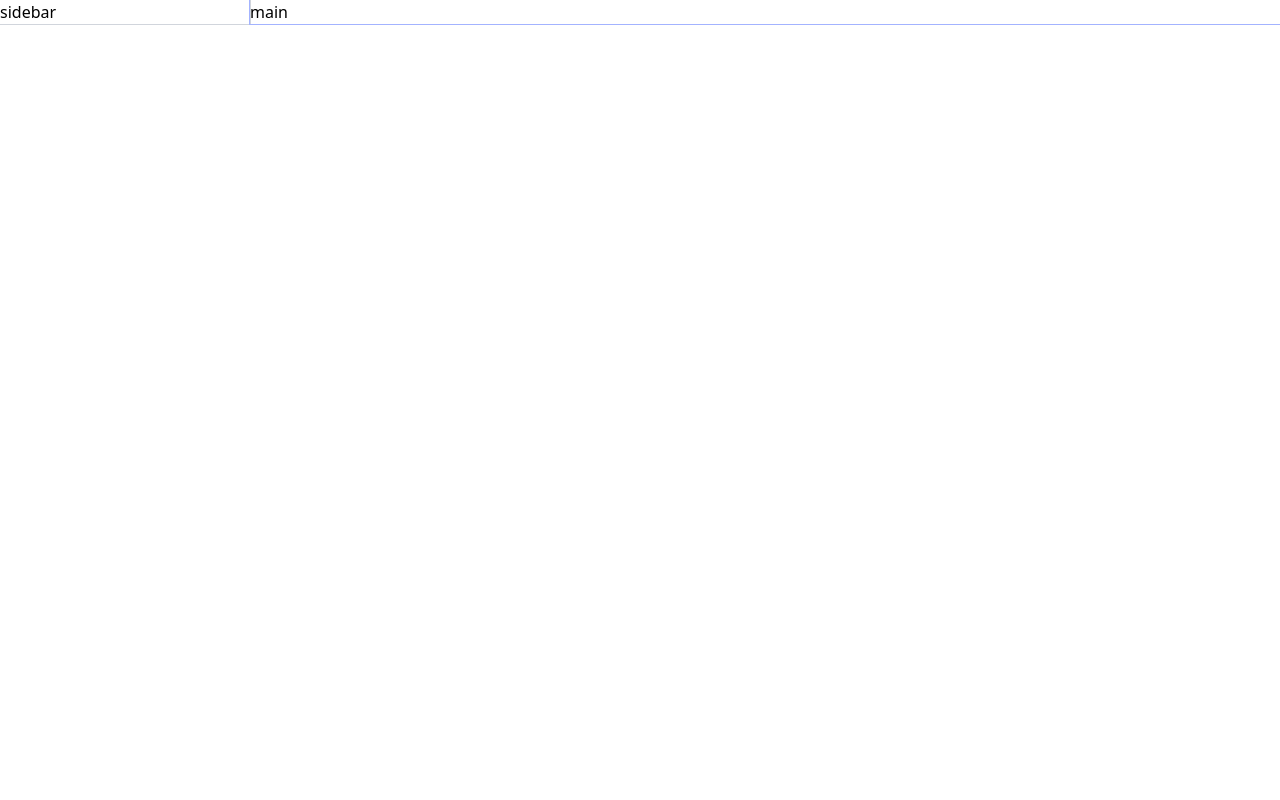
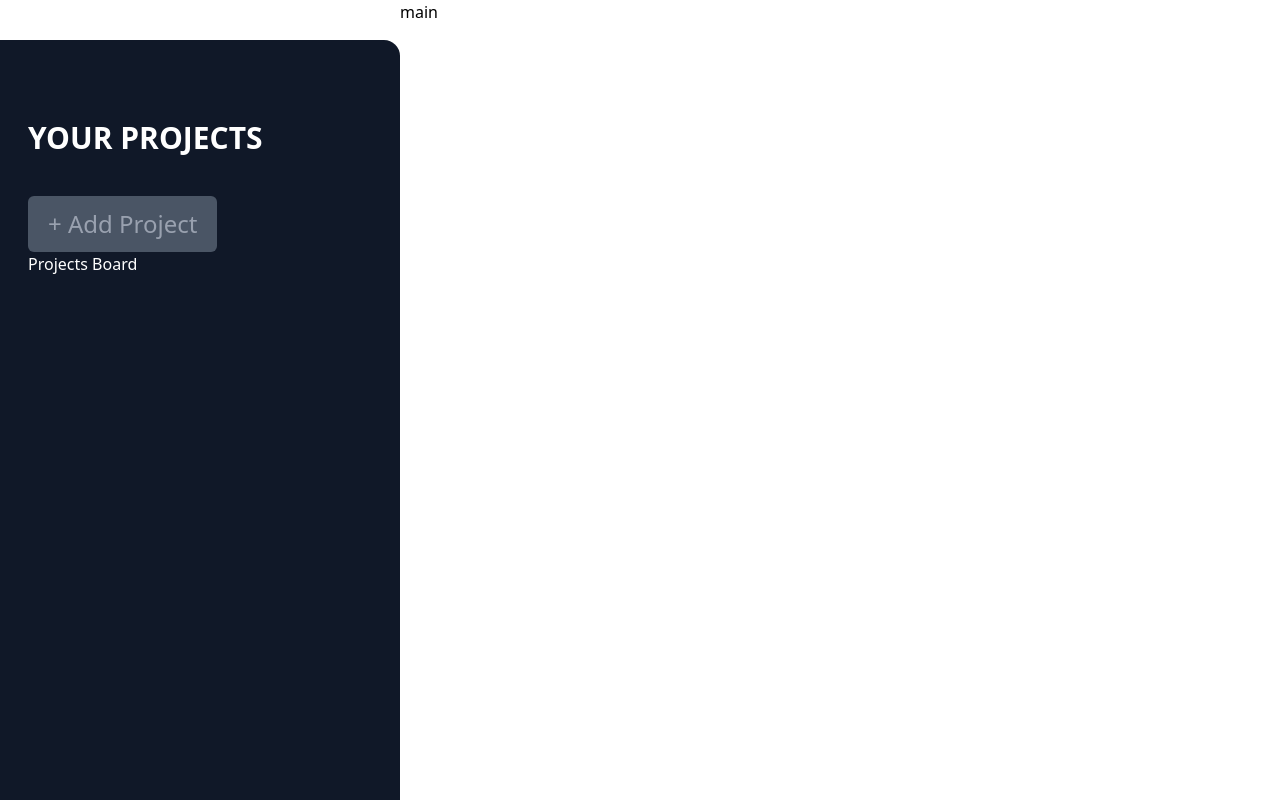
Before and after one commit to nimabed/project-manager, a React (Vite) app: page / in a window 1280 px wide. Built offline with nearby package versions, Linux system fonts and the light colour scheme.

Commit message:
Sidebar component added!

```diff
--- a/src/App.jsx
+++ b/src/App.jsx
@@ -1,15 +1,17 @@
+import Sidebar from './components/Sidebar';
+
 
 import './App.css'
 
 function App() {
   return (
-    <div className="m-h-screen grid grid-cols-[250px_1fr]">
-      <section className="ring ring-gray-300">
-        sidebar
+    <div className="min-h-screen grid grid-cols-[400px_1fr]">
+      <section className="pt-10">
+        <Sidebar />
       </section>
 
 
-      <main className="ring ring-indigo-300">
+      <main className="">
         main
       </main>
     </div>
--- /dev/null
+++ b/src/components/Sidebar.jsx
@@ -0,0 +1,14 @@
+
+
+export default function Sidebar() {
+
+  return (
+    <div className="size-full bg-gray-900 rounded-tr-2xl pt-10 pl-7 ">
+      <h2 className="text-white mt-10 text-3xl font-extrabold uppercase">Your Projects</h2>
+      <button className="py-3 px-5 mt-10 text-gray-400 bg-gray-600 rounded-md text-2xl cursor-pointer hover:bg-gray-600/80">+ Add Project</button>
+      <div className="text-white">
+        Projects Board
+      </div>
+    </div>
+  )
+}
```
